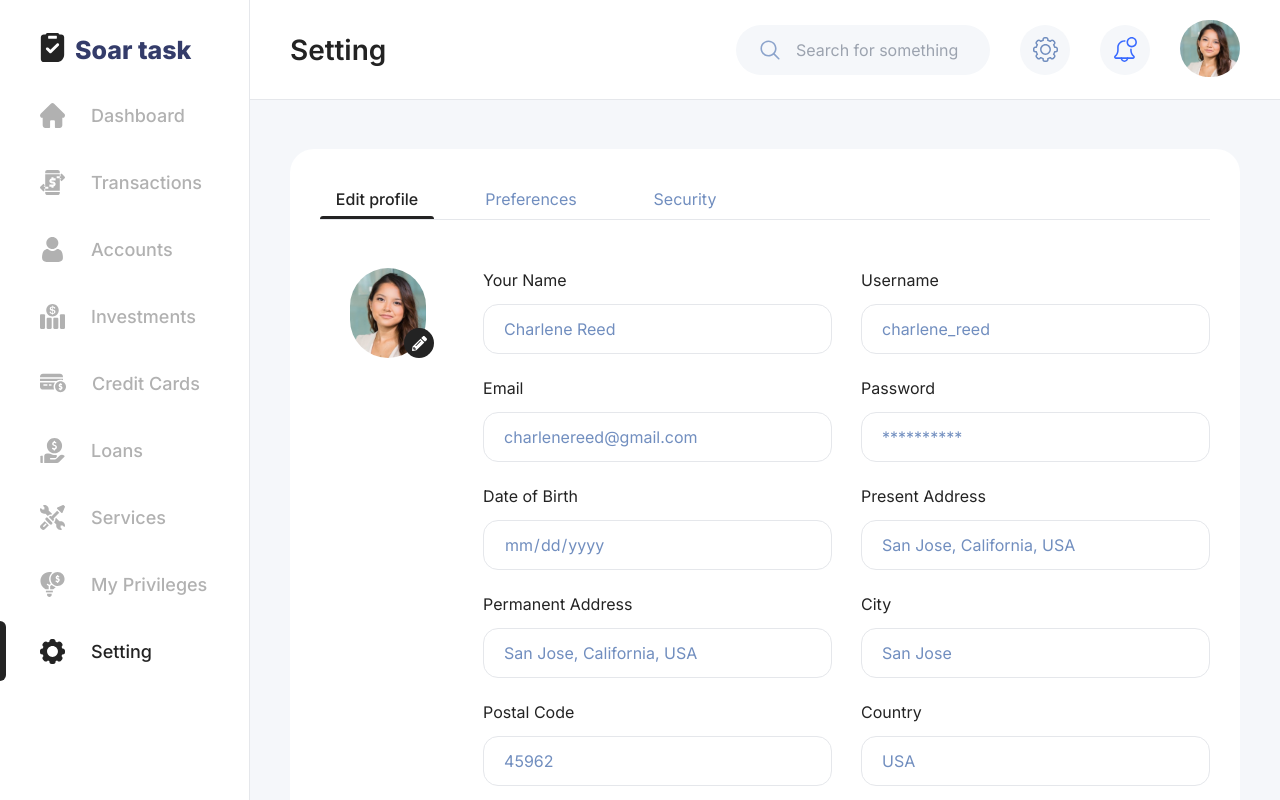
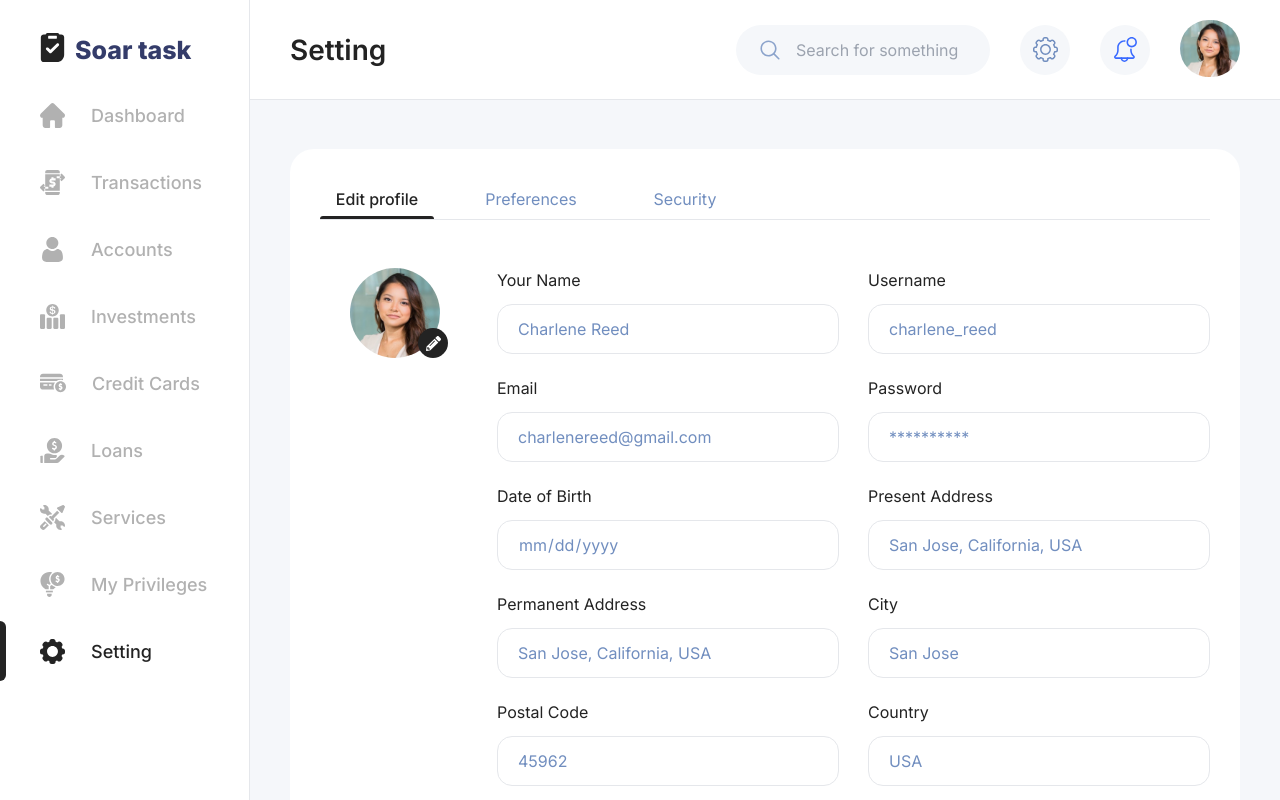
Before and after one commit to lui7henrique/soar, a React (Vite) app: page /setting in a window 1280 px wide. Built offline with nearby package versions, Linux system fonts and the light colour scheme.

Commit message:
fix: edit profile form fields container

```diff
--- a/src/components/forms/edit-profile.tsx
+++ b/src/components/forms/edit-profile.tsx
@@ -143,8 +143,8 @@ export function EditProfile() {
 
 				<div
 					className={cn(
-						"grid gap-y-[16px]",
-						"desktop:grid-cols-2 desktop:gap-x-[29px] desktop:gap-y-[22px] w-full",
+						"grid gap-y-[16px] w-full",
+						"desktop:grid-cols-2 desktop:gap-x-[29px] desktop:gap-y-[22px] desktop:flex-1 desktop:w-auto",
 					)}
 				>
 					{fields.map(({ id, label, type = "text", placeholder }) => {
```
